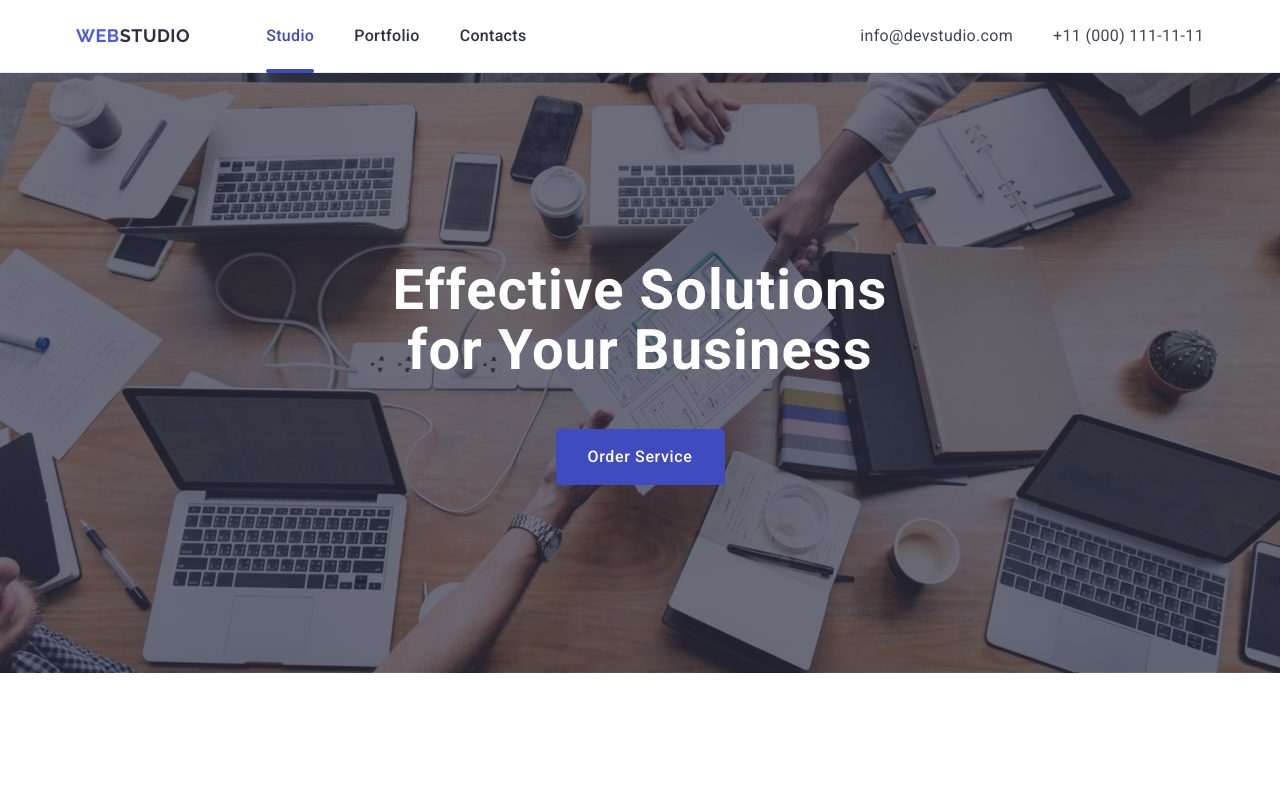
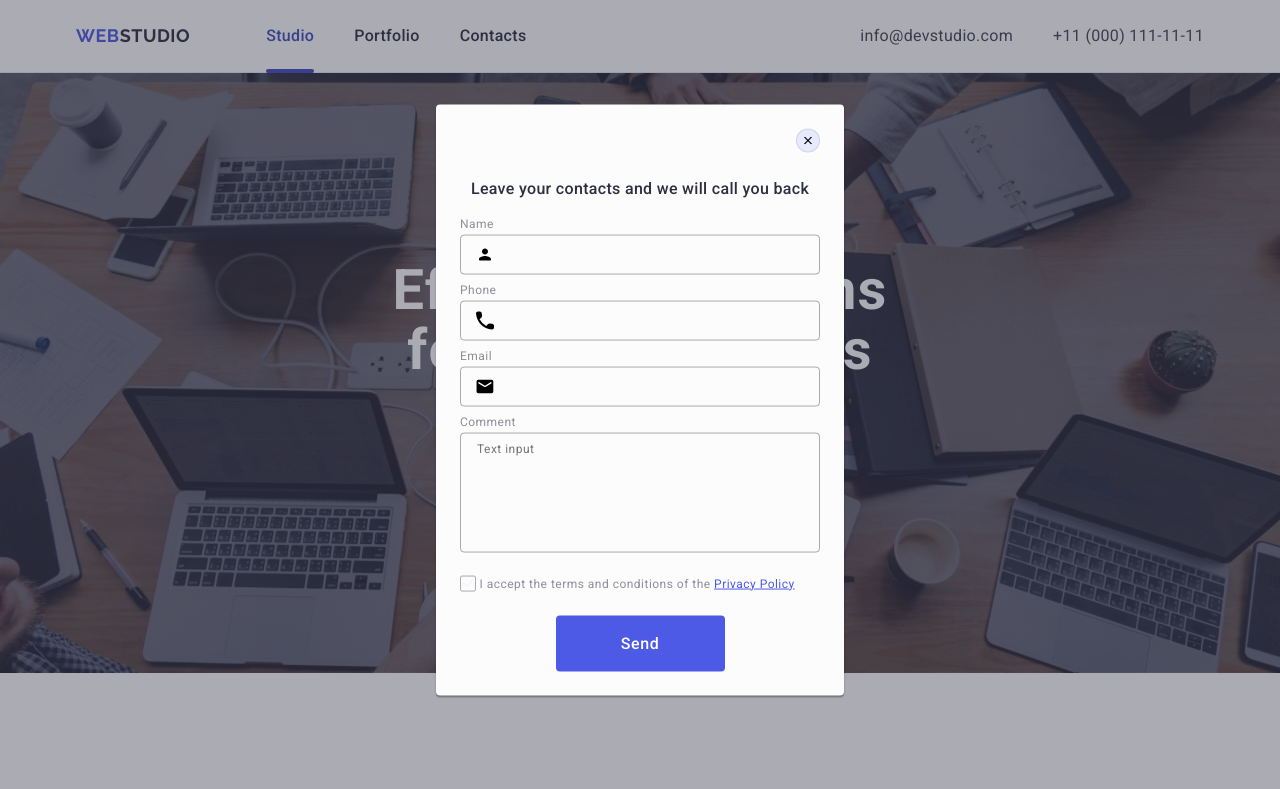
Before and after one commit to lugdockrem/goit-markup-hw-05, a plain HTML site: page index.html in a window 1280 px wide. Both pictures are taken after a click on the button "Order Service". Shown: the top 789 px of the page. Drawn offline with nearby package versions, Linux system fonts and the light colour scheme.

Commit message:
5-th homework added script

```diff
--- a/index.html
+++ b/index.html
@@ -66,7 +66,7 @@
           <h1 class="main-section-one-title">
             Effective Solutions for Your Business
           </h1>
-          <button class="main-section-one-button" type="button">
+          <button class="main-section-one-button" type="button" data-modal-open>
             Order Service
           </button>
         </div>
@@ -631,9 +631,9 @@
     </footer>
     <!-- #endregion footer -->
     <!-- #region modal window -->
-    <div class="backdrop">
+    <div class="backdrop is open" data-modal>
       <div class="modal">
-        <button class="close-button" type="button">
+        <button class="close-button" type="button" data-modal-close>
           <svg class="close-icon" width="8" height="8">
             <use href="./images/icons.svg#icon-close1"></use>
           </svg>
@@ -718,5 +718,6 @@
       </div>
     </div>
     <!-- #endregion modal window -->
+    <script src="./js/modal.js"></script>
   </body>
 </html>
--- /dev/null
+++ b/js/modal.js
@@ -0,0 +1,18 @@
+(() => {
+  const refs = {
+    // Додати атрибут data-modal-open на кнопку відкриття
+    openModalBtn: document.querySelector("[data-modal-open]"),
+    // Додати атрибут data-modal-close на кнопку закриття
+    closeModalBtn: document.querySelector("[data-modal-close]"),
+    // Додати атрибут data-modal на бекдроп модалки
+    modal: document.querySelector("[data-modal]"),
+  };
+
+  refs.openModalBtn.addEventListener("click", toggleModal);
+  refs.closeModalBtn.addEventListener("click", toggleModal);
+
+  function toggleModal() {
+    // is-open це клас який буде додаватися/забиратися на бекдроп при натисканні на кнопки
+    refs.modal.classList.toggle("is-open");
+  }
+})();
```
